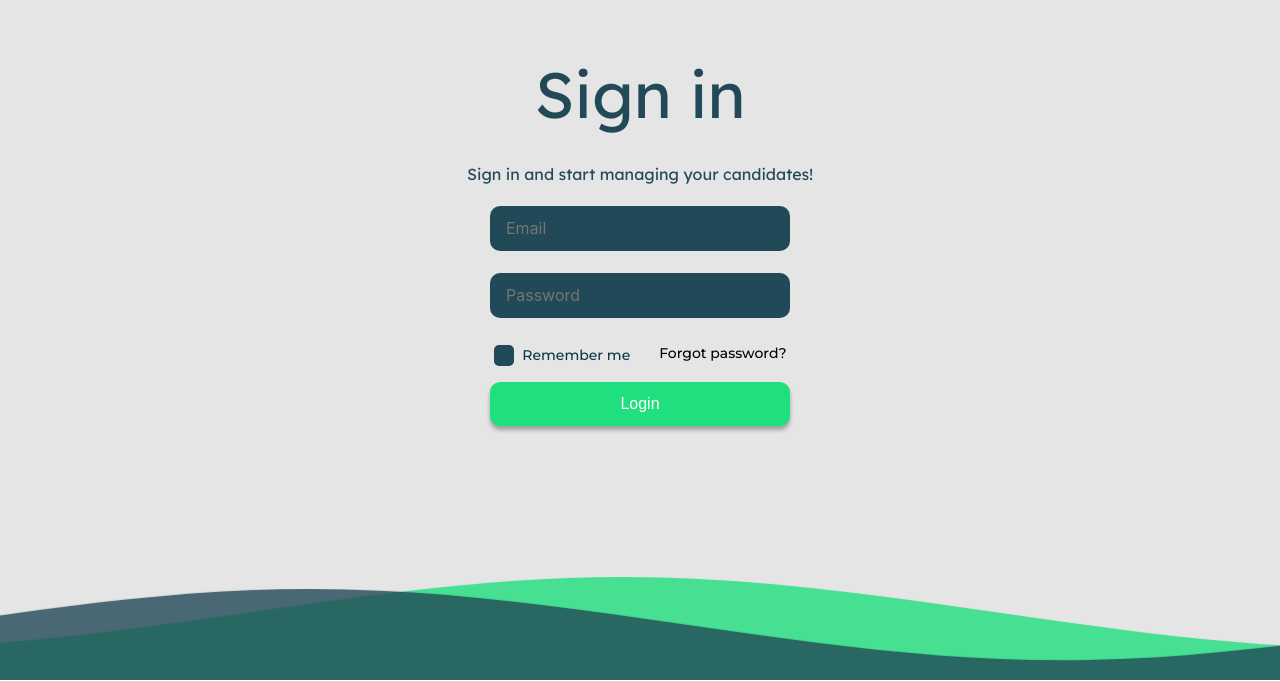
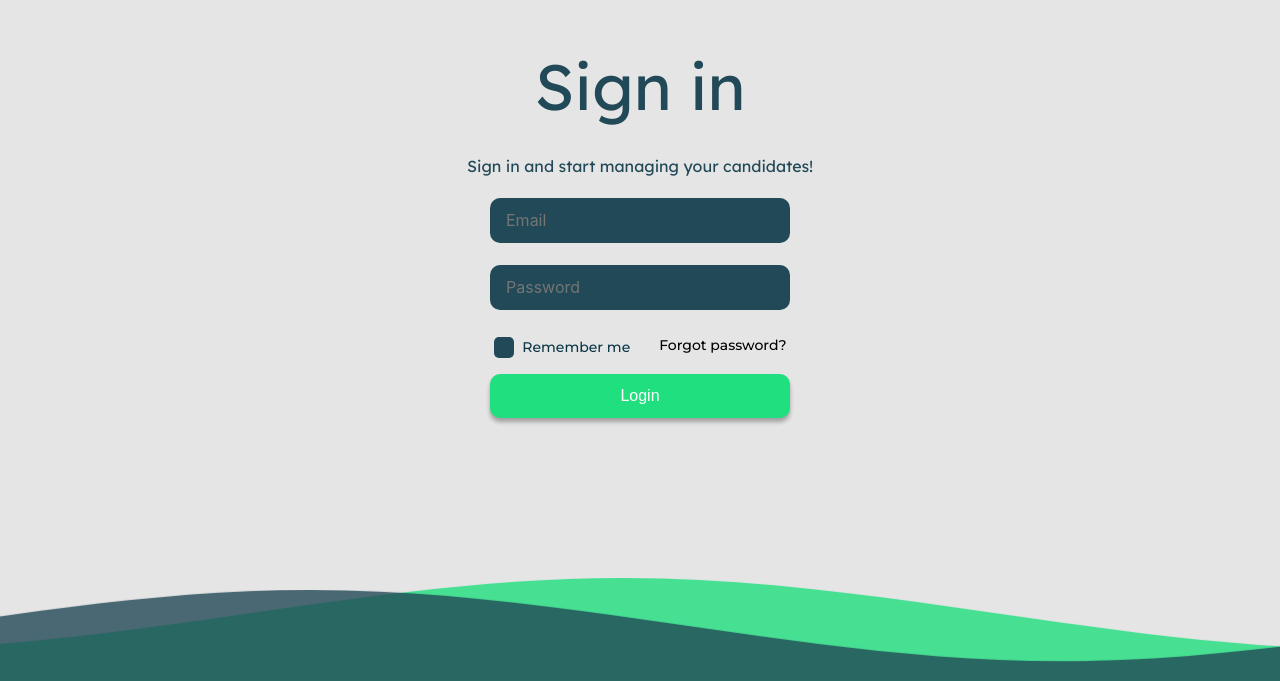
Before and after one commit to hemakumarm72/front-end-practise-day-1, a React (Create React App) app: page /login1 in a window 1280 px wide. Shown: the part 120-801 px from the top of the page. Built offline with nearby package versions, Linux system fonts and the light colour scheme.

Commit message:
waves fix align bottom

```diff
--- a/src/Pages/login1/login1.scss
+++ b/src/Pages/login1/login1.scss
@@ -7,7 +7,7 @@
 
 .logincontainer {
     display: flex;
-    min-height: 90vh;
+    min-height: 88vh;
     align-items: center;
     justify-content: center;
 }
@@ -110,11 +110,11 @@
 .containerwaves {
     position: absolute;
     width: 100%;
-    bottom: 0.3rem;
+    bottom: 0.2rem;
     .waves {
         width: 100%;
         background-color: inherit;
-        margin-bottom: -0.5375rem;
+        margin-bottom: -0.53rem;
         max-height: 111px;
     }
     .parallax > use {
```
